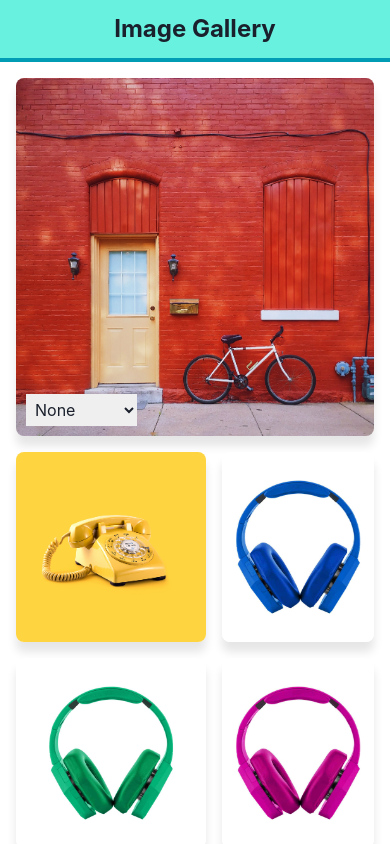
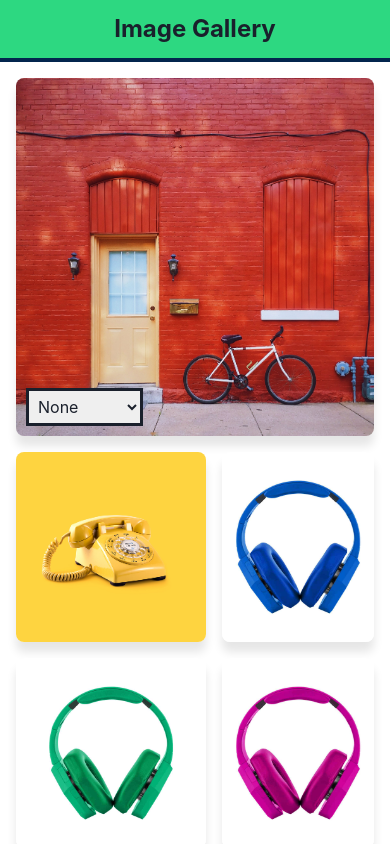
Before and after one commit to rafidelahi-dev/OLLYO_Fresher, a React (Vite) app in the folder client-side/: page / in a window 390 px wide. Shown: the top 844 px of the page. Built offline with nearby package versions, Linux system fonts and the light colour scheme.

Commit message:
Navbar and Mobile view

```diff
--- a/client-side/src/components/gallery.css
+++ b/client-side/src/components/gallery.css
@@ -28,13 +28,13 @@
 
 .border {
   height: 4px;
-  background-color: #009cb5;
+  background-color: #03254E;
   margin-top: 8px;
 }
 
 
 .selected-count {
-
+  display: flex;
   margin-left: 16px;
 }
 
--- a/client-side/src/components/gallery.jsx
+++ b/client-side/src/components/gallery.jsx
@@ -1,7 +1,15 @@
 import React, { useState } from 'react'
 import { DndProvider } from 'react-dnd'
 import { HTML5Backend } from 'react-dnd-html5-backend'
-import { Flex, Alert, AlertIcon, Checkbox } from '@chakra-ui/react'
+import {
+  Flex,
+  Alert,
+  AlertIcon,
+  Checkbox,
+  Button,
+  useMediaQuery,
+} from '@chakra-ui/react'
+import { DeleteIcon } from '@chakra-ui/icons'
 import ImageCard from './imageCard'
 import './gallery.css'
 import ImageFilter from './imageFilter'
@@ -19,6 +27,9 @@ function Gallery({ images }) {
   const [selectedDeletedImages, setSelectedDeletedImages] = useState([])
   // To keep the bar vixed
   const [isScrolled, setIsScrolled] = useState(false)
+  // State to see iv it's in mobile view
+  const [isMobile] = useMediaQuery('(max-width: 768px)')
+
 
   // Function to handle the reordering of images
   const moveImage = (dragIndex, hoverIndex) => {
@@ -115,7 +126,7 @@ function Gallery({ images }) {
             alignItems='center'
             justifyContent='space-between'
             padding='1rem'
-            backgroundColor={isScrolled ? '#1eeacf' : '#1eeacfab'}
+            backgroundColor={isScrolled ? '#2DD881' : '#2DD881'}
             backdropFilter={isScrolled ? 'blur(10px)' : 'none'}
             transition='background-color 0.3s ease-in-out, backdrop-filter 0.3s ease-in-out'
             zIndex={100}
@@ -123,16 +134,22 @@ function Gallery({ images }) {
             {selectedImages.length > 0 && (
               <span className='selected-count'>
                 <Checkbox isChecked isReadOnly marginRight='2' />
-                {selectedImages.length} items have been selected
+                {isMobile
+                  ? selectedImages.length
+                  : `${selectedImages.length} items have been selected`}
               </span>
             )}
             <h1 className='title'>
               <b>Image Gallery</b>
             </h1>
             {selectedImages.length > 0 && (
-              <button onClick={handleDelete} className='delete-button'>
-                Delete Selected Images
-              </button>
+              <Button
+                onClick={handleDelete}
+                className='delete-button'
+                leftIcon={isMobile && <DeleteIcon />}
+              >
+                {isMobile ? '' : 'Delete Selected Images'}
+              </Button>
             )}
           </Flex>
         </div>
--- a/client-side/src/components/imageFilter.css
+++ b/client-side/src/components/imageFilter.css
@@ -26,6 +26,7 @@
 }
 
 .filter-select {
+  border: solid ;
   position: absolute;
   bottom: 10px;
   left: 10px;
```
